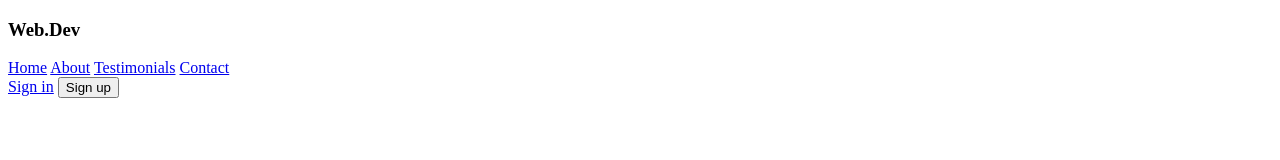
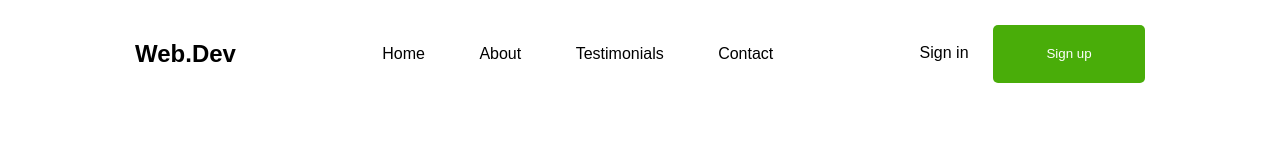
Before and after one commit to MamatovAzim/Lesson_26, a plain HTML site: page index.htm in a window 1280 px wide. Drawn offline with Linux system fonts and the light colour scheme.

Commit message:
добавил nav

```diff
--- a/index.htm
+++ b/index.htm
@@ -12,7 +12,7 @@
         <div class="header__container">
             <div class="lesson">
                 <div class="logo">
-                    <h3 class="Web">Web.Dev</h3>
+                    <h2 class="Web">Web.Dev</h2>
                 </div>
                 <nav class="nav">
                     <a class="nav__link" href="#">Home</a>
@@ -21,7 +21,7 @@
                     <a class="nav__link" href="#">Contact</a>
                 </nav>
                 <div class="dactop">
-                    <a href="#">Sign in</a>
+                    <a class="cool" href="#">Sign in</a>
                     <button class="button">
                         Sign up
                     </button>
--- a/scss/_nav.scss
+++ b/scss/_nav.scss
@@ -1,3 +1,36 @@
 .lesson {
     display: flex;
+    justify-content: space-between;
+    align-items: center;
+    margin-top: 1.25rem;
+    margin-left: 135px;
+    margin-right: 135px;
 }
+
+.nav {}
+
+.nav__link {
+    margin-left: 50px;
+    text-decoration: none;
+    color: black;
+}
+
+.dactop {
+
+}
+
+.cool {
+    margin-left: 50px;
+    text-decoration: none;
+    color: black;
+    margin-right: 20px;
+}
+
+.button {
+    width: 152px;
+    height: 58px;
+    background-color: #49AD09;
+    border-radius: 5px;
+    border: none;
+    color: white ;
+}
```
Also changed, not shown: css/style.css, 1 other file.
